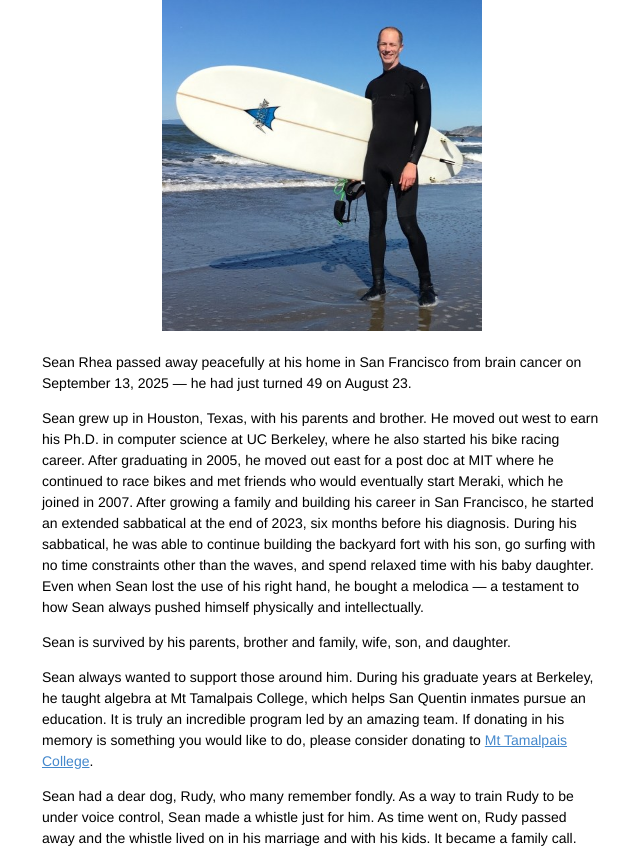
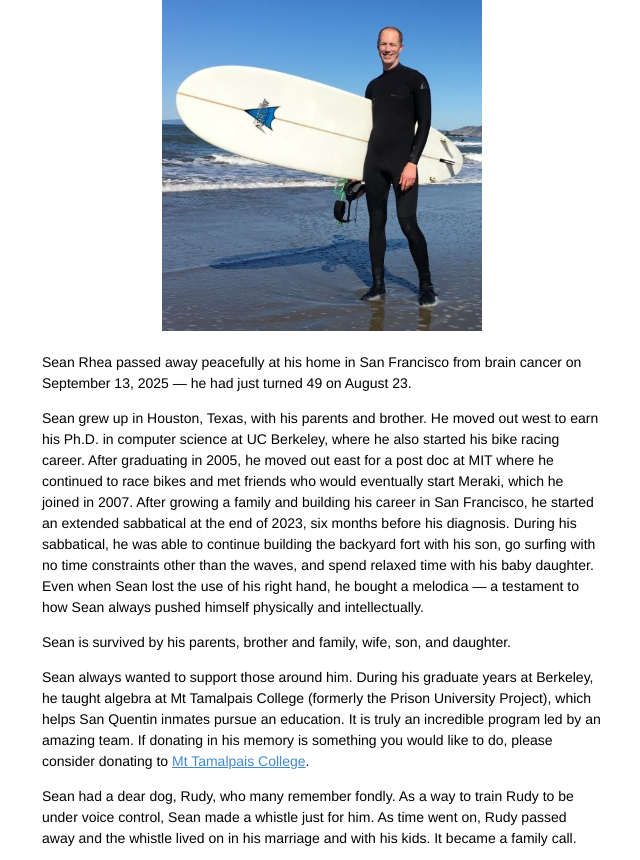
Before and after one commit to srhea/srhea.github.io, a plain HTML site: page obituary.html in a window 1280 px wide. Shown: the part 72-932 px from the top of the page, without its empty margins (318-958 px from the left). Drawn offline with Linux system fonts and the light colour scheme.

Commit message:
Note Mt Tamalpais College's former name
Co-Authored-By: Claude Opus 5.5 <noreply@anthropic.com>

```diff
--- a/obituary.html
+++ b/obituary.html
@@ -13,7 +13,7 @@
 
   <p>Sean is survived by his parents, brother and family, wife, son, and daughter.</p>
 
-  <p>Sean always wanted to support those around him. During his graduate years at Berkeley, he taught algebra at Mt Tamalpais College, which helps San Quentin inmates pursue an education. It is truly an incredible program led by an amazing team. If donating in his memory is something you would like to do, please consider donating to <a href="https://mttamcollege.edu/donate">Mt Tamalpais College</a>.</p>
+  <p>Sean always wanted to support those around him. During his graduate years at Berkeley, he taught algebra at Mt Tamalpais College (formerly the Prison University Project), which helps San Quentin inmates pursue an education. It is truly an incredible program led by an amazing team. If donating in his memory is something you would like to do, please consider donating to <a href="https://mttamcollege.edu/donate">Mt Tamalpais College</a>.</p>
 
   <p>Sean had a dear dog, Rudy, who many remember fondly. As a way to train Rudy to be under voice control, Sean made a whistle just for him. As time went on, Rudy passed away and the whistle lived on in his marriage and with his kids. It became a family call.</p>
 
```
